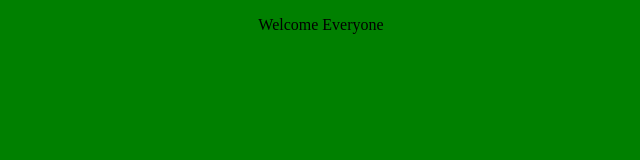
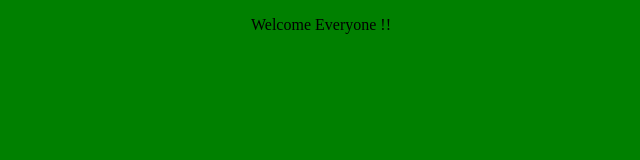
Before and after one commit to aman10yadav/Git-Github-Lab, a plain HTML site: page index.html in a window 1280 px wide. Shown: the full height of the page, 319-959 px from the left. Drawn offline with Linux system fonts and the light colour scheme.

Commit message:
add changes in master branch

```diff
--- a/index.html
+++ b/index.html
@@ -9,6 +9,6 @@
      <link rel="stylesheet" href="css/style.css">
 </head>
 <body bgcolor="green">
-  <p class="text">Welcome Everyone</p>
+  <p class="text">Welcome Everyone !!</p>
 </body>
 </html>
```
